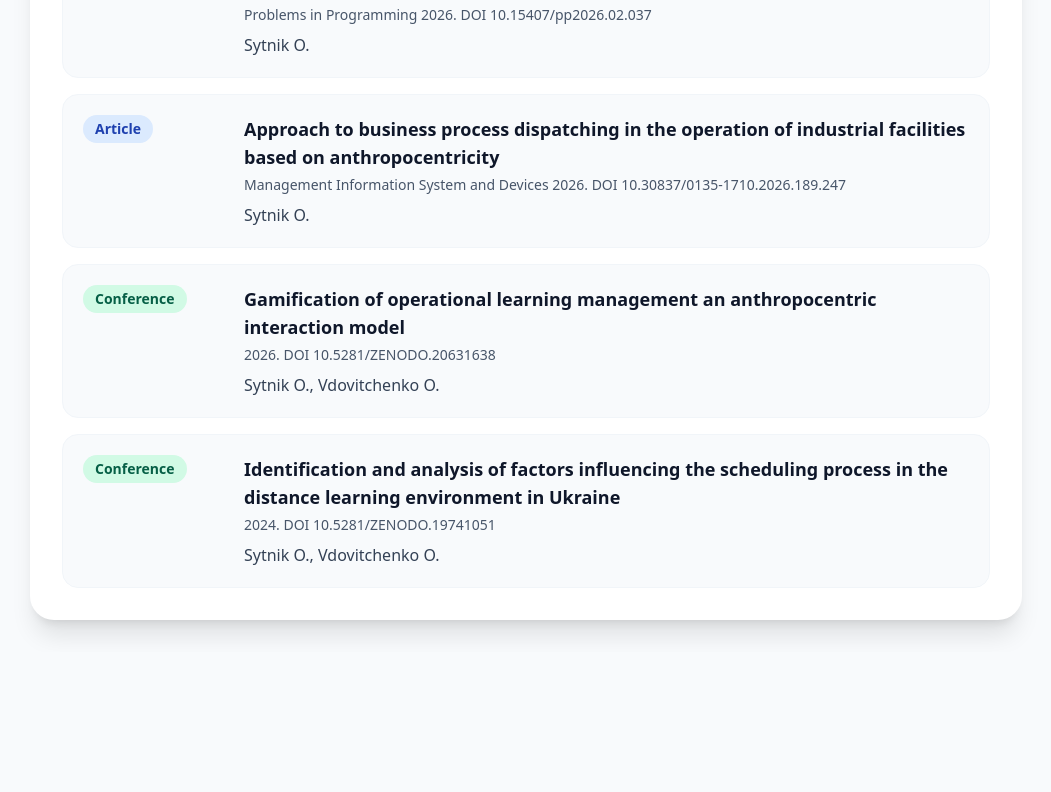
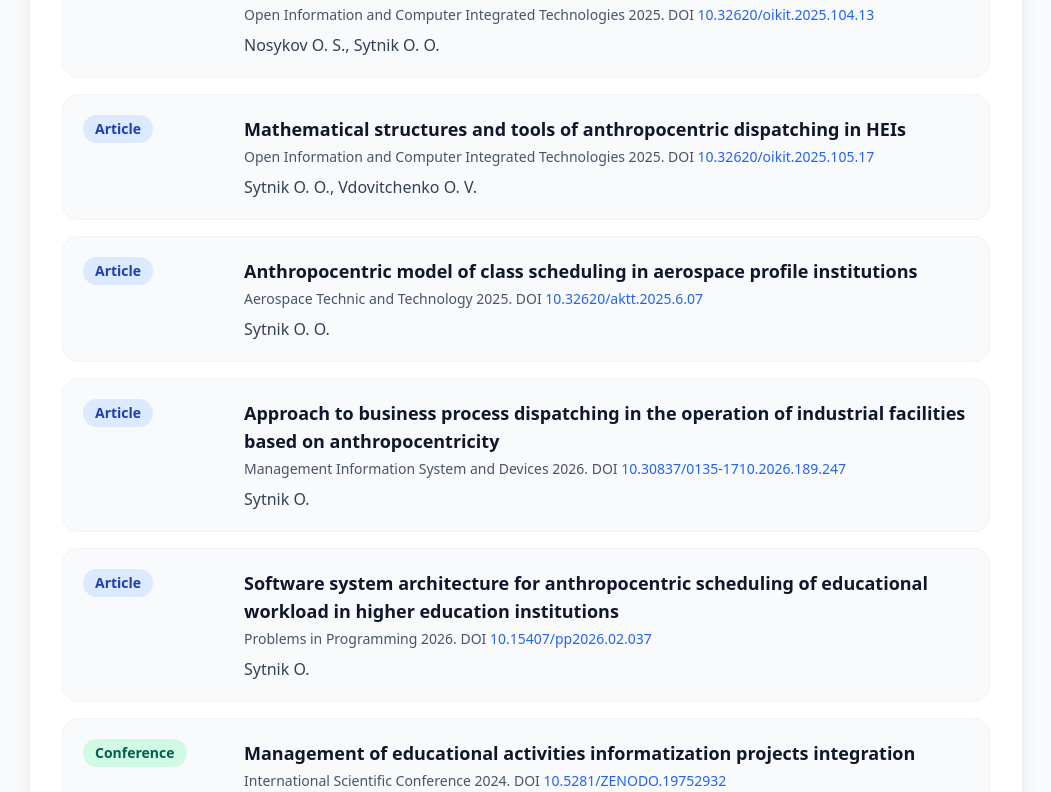
Before and after one commit to sytnik/sytnik.github.io, an Angular app in the folder SytnikGithub/: page /scientific in a window 1280 px wide. Shown: the part 708-1500 px from the top of the page, without its empty margins (114-1165 px from the left). Before the commit the page ends 1360 px from the top, so only its background shows below. Built offline with nearby package versions, Linux system fonts and the light colour scheme.

Commit message:
feat: list all 13 scientific publications with clickable DOIs

```diff
--- a/SytnikGithub/src/app/scientific/scientific.component.html
+++ b/SytnikGithub/src/app/scientific/scientific.component.html
@@ -26,53 +26,32 @@
 
   <div>
     <h3 class="text-2xl font-bold mb-4 text-slate-800 dark:text-slate-100 flex items-center">
-      <i class="fal fa-books text-blue-600 dark:text-blue-400 mr-3 w-6 text-center"></i> Selected Publications
+      <i class="fal fa-books text-blue-600 dark:text-blue-400 mr-3 w-6 text-center"></i> All Publications
     </h3>
     <div class="space-y-4">
 
+      @for (pub of publications; track pub.doi) {
         <div class="flex flex-col md:flex-row gap-4 bg-slate-50 dark:bg-slate-900/50 rounded-2xl p-5 border border-slate-100 dark:border-slate-700">
           <div class="md:w-1/6">
+            @if (pub.type === 'Article') {
               <span class="inline-block px-3 py-1 bg-blue-100 dark:bg-blue-900/50 text-blue-800 dark:text-blue-300 rounded-full text-sm font-semibold">Article</span>
+            } @else {
+              <span class="inline-block px-3 py-1 bg-emerald-100 dark:bg-emerald-900/50 text-emerald-800 dark:text-emerald-300 rounded-full text-sm font-semibold">Conference</span>
+            }
           </div>
           <div class="md:w-5/6">
-          <h4 class="text-lg font-bold text-slate-900 dark:text-slate-100 mb-1">Software system architecture for anthropocentric scheduling of educational workload in higher education institutions</h4>
-          <p class="text-slate-600 dark:text-slate-400 text-sm mb-2">Problems in Programming 2026. DOI 10.15407/pp2026.02.037</p>
-          <p class="text-slate-700 dark:text-slate-300 font-medium">Sytnik O.</p>
+            <h4 class="text-lg font-bold text-slate-900 dark:text-slate-100 mb-1">{{pub.title}}</h4>
+            <p class="text-slate-600 dark:text-slate-400 text-sm mb-2">
+              {{pub.journal}} {{pub.year}}.
+              <span class="font-medium">DOI</span>
+              <a [href]="'https://doi.org/' + pub.doi" target="_blank" rel="noopener noreferrer" class="text-blue-600 dark:text-blue-400 hover:underline">
+                {{pub.doi}}
+              </a>
+            </p>
+            <p class="text-slate-700 dark:text-slate-300 font-medium">{{pub.authors}}</p>
           </div>
         </div>
-
-      <div class="flex flex-col md:flex-row gap-4 bg-slate-50 dark:bg-slate-900/50 rounded-2xl p-5 border border-slate-100 dark:border-slate-700">
-        <div class="md:w-1/6">
-          <span class="inline-block px-3 py-1 bg-blue-100 dark:bg-blue-900/50 text-blue-800 dark:text-blue-300 rounded-full text-sm font-semibold">Article</span>
-        </div>
-        <div class="md:w-5/6">
-          <h4 class="text-lg font-bold text-slate-900 dark:text-slate-100 mb-1">Approach to business process dispatching in the operation of industrial facilities based on anthropocentricity</h4>
-          <p class="text-slate-600 dark:text-slate-400 text-sm mb-2">Management Information System and Devices 2026. DOI 10.30837/0135-1710.2026.189.247</p>
-          <p class="text-slate-700 dark:text-slate-300 font-medium">Sytnik O.</p>
-        </div>
-      </div>
-
-      <div class="flex flex-col md:flex-row gap-4 bg-slate-50 dark:bg-slate-900/50 rounded-2xl p-5 border border-slate-100 dark:border-slate-700">
-        <div class="md:w-1/6">
-          <span class="inline-block px-3 py-1 bg-emerald-100 dark:bg-emerald-900/50 text-emerald-800 dark:text-emerald-300 rounded-full text-sm font-semibold">Conference</span>
-        </div>
-        <div class="md:w-5/6">
-          <h4 class="text-lg font-bold text-slate-900 dark:text-slate-100 mb-1">Gamification of operational learning management an anthropocentric interaction model</h4>
-          <p class="text-slate-600 dark:text-slate-400 text-sm mb-2">2026. DOI 10.5281/ZENODO.20631638</p>
-          <p class="text-slate-700 dark:text-slate-300 font-medium">Sytnik O., Vdovitchenko O.</p>
-        </div>
-      </div>
-
-      <div class="flex flex-col md:flex-row gap-4 bg-slate-50 dark:bg-slate-900/50 rounded-2xl p-5 border border-slate-100 dark:border-slate-700">
-        <div class="md:w-1/6">
-          <span class="inline-block px-3 py-1 bg-emerald-100 dark:bg-emerald-900/50 text-emerald-800 dark:text-emerald-300 rounded-full text-sm font-semibold">Conference</span>
-        </div>
-        <div class="md:w-5/6">
-          <h4 class="text-lg font-bold text-slate-900 dark:text-slate-100 mb-1">Identification and analysis of factors influencing the scheduling process in the distance learning environment in Ukraine</h4>
-          <p class="text-slate-600 dark:text-slate-400 text-sm mb-2">2024. DOI 10.5281/ZENODO.19741051</p>
-          <p class="text-slate-700 dark:text-slate-300 font-medium">Sytnik O., Vdovitchenko O.</p>
-        </div>
-      </div>
+      }
 
     </div>
   </div>
--- a/SytnikGithub/src/app/scientific/scientific.component.ts
+++ b/SytnikGithub/src/app/scientific/scientific.component.ts
@@ -1,10 +1,36 @@
 import { Component } from '@angular/core';
+import { CommonModule } from '@angular/common';
+
+interface Publication {
+  type: 'Article' | 'Conference';
+  title: string;
+  journal: string;
+  year: number;
+  doi: string;
+  authors: string;
+}
 
 @Component({
-  imports: [],
+  standalone: true,
   selector: 'app-scientific',
+  imports: [CommonModule],
   styleUrl: './scientific.component.scss',
   templateUrl: './scientific.component.html',
 })
 export class ScientificComponent {
+  publications: Publication[] = [
+    { type: 'Article', title: 'Formation of a unified educational platform of a higher education institution challenges and development prospects', journal: 'Open Information and Computer Integrated Technologies', year: 2025, doi: '10.32620/oikit.2025.104.13', authors: 'Nosykov O. S., Sytnik O. O.' },
+    { type: 'Article', title: 'Mathematical structures and tools of anthropocentric dispatching in HEIs', journal: 'Open Information and Computer Integrated Technologies', year: 2025, doi: '10.32620/oikit.2025.105.17', authors: 'Sytnik O. O., Vdovitchenko O. V.' },
+    { type: 'Article', title: 'Anthropocentric model of class scheduling in aerospace profile institutions', journal: 'Aerospace Technic and Technology', year: 2025, doi: '10.32620/aktt.2025.6.07', authors: 'Sytnik O. O.' },
+    { type: 'Article', title: 'Approach to business process dispatching in the operation of industrial facilities based on anthropocentricity', journal: 'Management Information System and Devices', year: 2026, doi: '10.30837/0135-1710.2026.189.247', authors: 'Sytnik O.' },
+    { type: 'Article', title: 'Software system architecture for anthropocentric scheduling of educational workload in higher education institutions', journal: 'Problems in Programming', year: 2026, doi: '10.15407/pp2026.02.037', authors: 'Sytnik O.' },
+    { type: 'Conference', title: 'Management of educational activities informatization projects integration', journal: 'International Scientific Conference', year: 2024, doi: '10.5281/ZENODO.19752932', authors: 'Sytnik O., Bondareva T.' },
+    { type: 'Conference', title: 'Identification and analysis of factors influencing the scheduling process in the distance learning environment in Ukraine', journal: 'International Scientific Conference', year: 2024, doi: '10.5281/ZENODO.19741051', authors: 'Sytnik O., Vdovitchenko O.' },
+    { type: 'Conference', title: 'Task scheduling algorithms application for online class schedule optimization', journal: 'International Scientific Conference', year: 2024, doi: '10.5281/ZENODO.19735554', authors: 'Sytnik O., Vdovitchenko O.' },
+    { type: 'Conference', title: 'Problems of informatization of the educational process in HEIs', journal: 'International Scientific Conference', year: 2025, doi: '10.5281/ZENODO.19733024', authors: 'Sytnik O., Nosykov O.' },
+    { type: 'Conference', title: 'Formation of the unified information space of the National Aerospace University challenges and development prospects', journal: 'International Scientific Conference', year: 2025, doi: '10.5281/ZENODO.19761615', authors: 'Sytnik O., Nosykov O.' },
+    { type: 'Conference', title: 'Mathematical structures and tools of anthropocentric dispatching in HEIs', journal: 'International Scientific Conference', year: 2025, doi: '10.5281/ZENODO.19742124', authors: 'Sytnik O., Vdovitchenko O.' },
+    { type: 'Conference', title: 'Ways to ensure the efficiency of class scheduling processes in higher education institutions', journal: 'International Scientific Conference', year: 2025, doi: '10.5281/ZENODO.19753355', authors: 'Sytnik O., Vdovitchenko O.' },
+    { type: 'Conference', title: 'Gamification of operational learning management an anthropocentric interaction model', journal: 'International Scientific Conference', year: 2026, doi: '10.5281/ZENODO.20631638', authors: 'Sytnik O., Vdovitchenko O.' }
+  ];
 }
```
Lines whose indentation alone changed are shown as unchanged.
